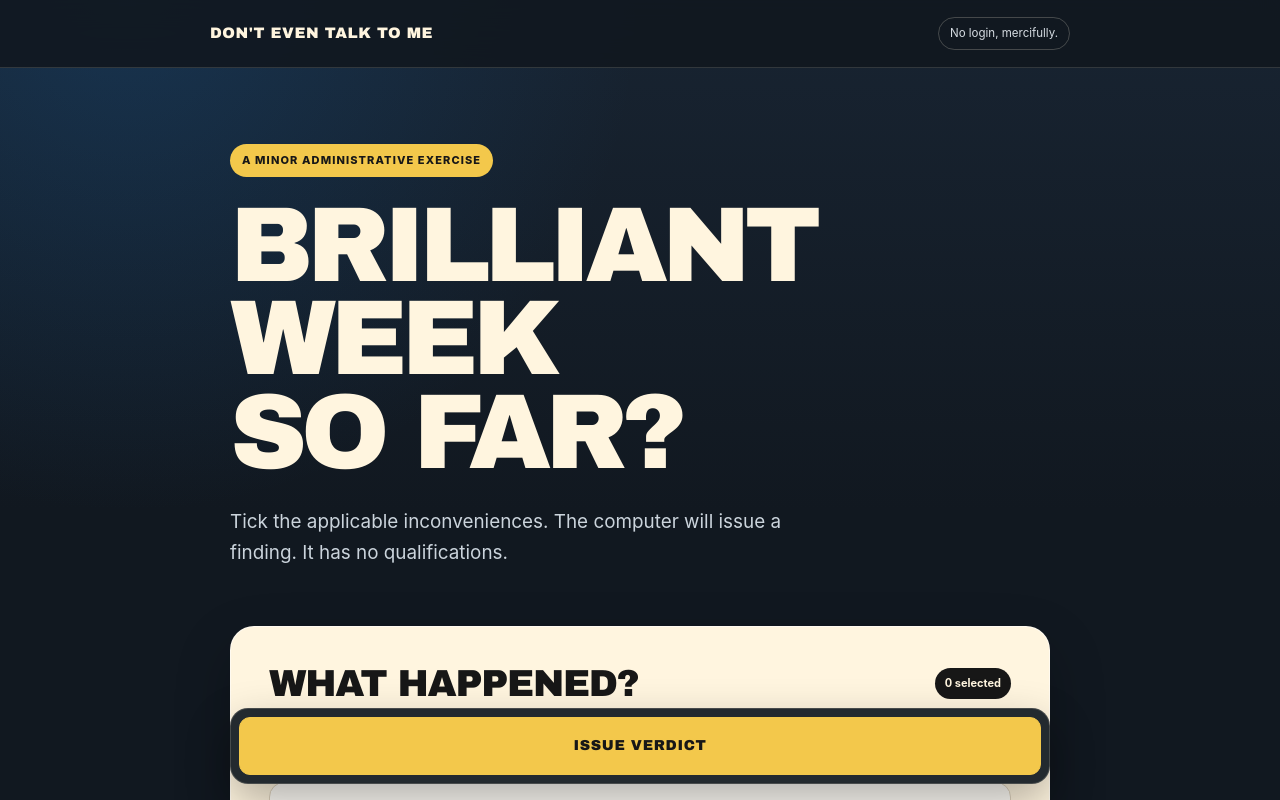
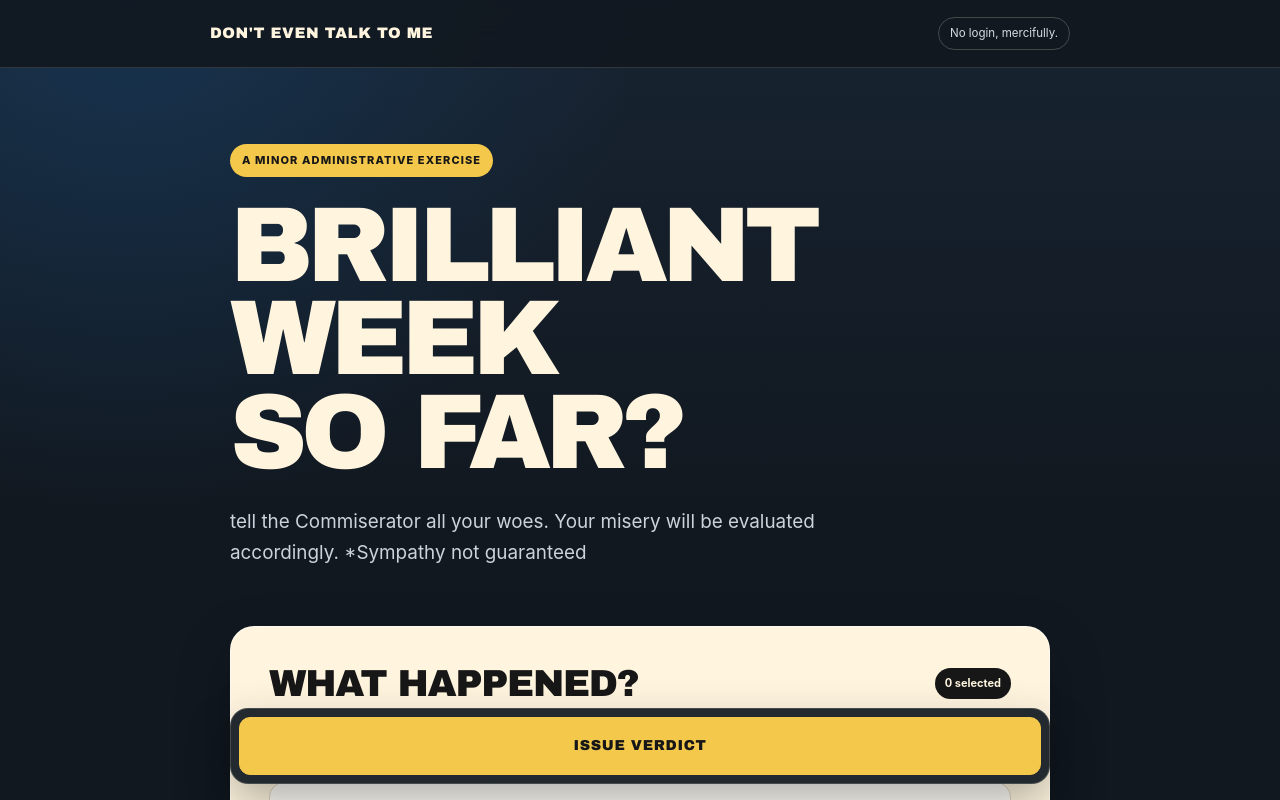
Before and after one commit to SamOBrienOlinger/what-a-groan, a Next.js app: page / in a window 1280 px wide. Shown: the top 800 px of the page. Built offline with nearby package versions, Linux system fonts and the light colour scheme.

Commit message:
Update introductory copy

```diff
--- a/app/page.tsx
+++ b/app/page.tsx
@@ -205,8 +205,8 @@ export default function Home() {
           <p className="eyebrow">A minor administrative exercise</p>
           <h1>Brilliant week so far?</h1>
           <p>
-            Tick the applicable inconveniences. The computer will issue a
-            finding. It has no qualifications.
+            tell the Commiserator all your woes. Your misery will be evaluated
+            accordingly. *Sympathy not guaranteed
           </p>
         </section>
 
```
Also changed, not shown: 1 other file (tests, documents, lock files or other folders).
